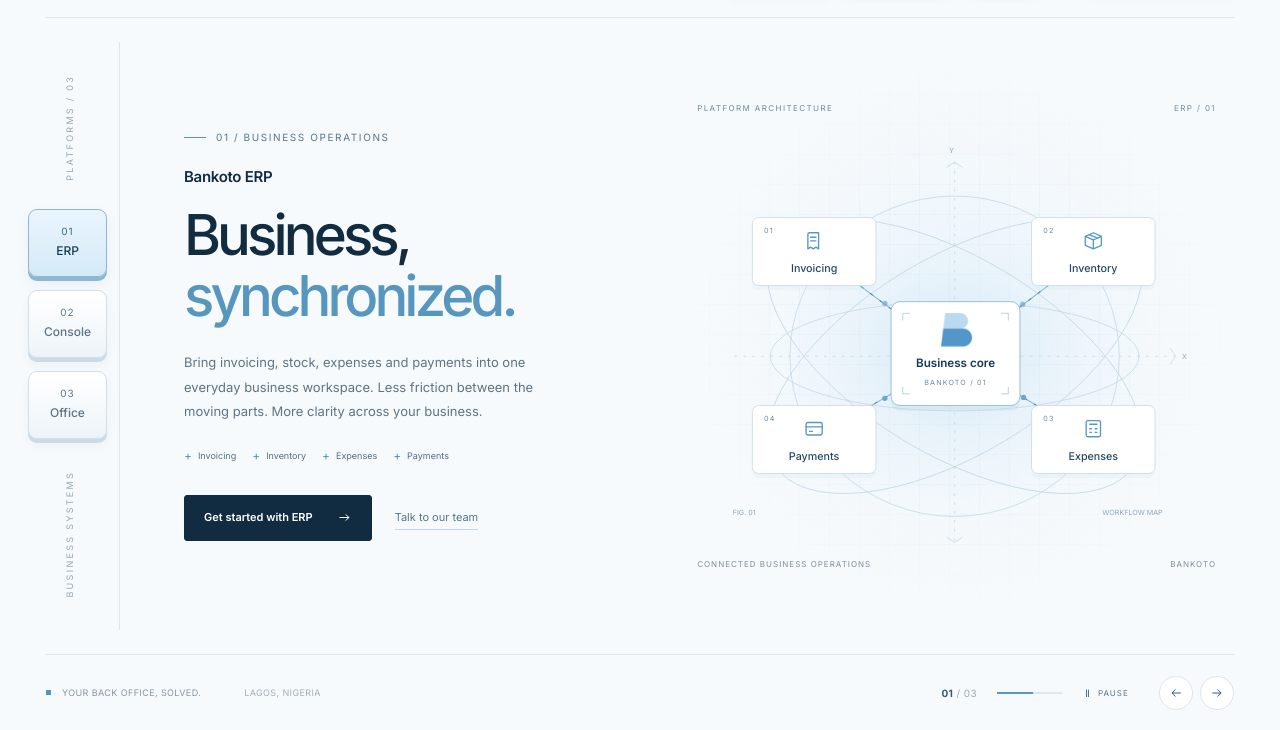
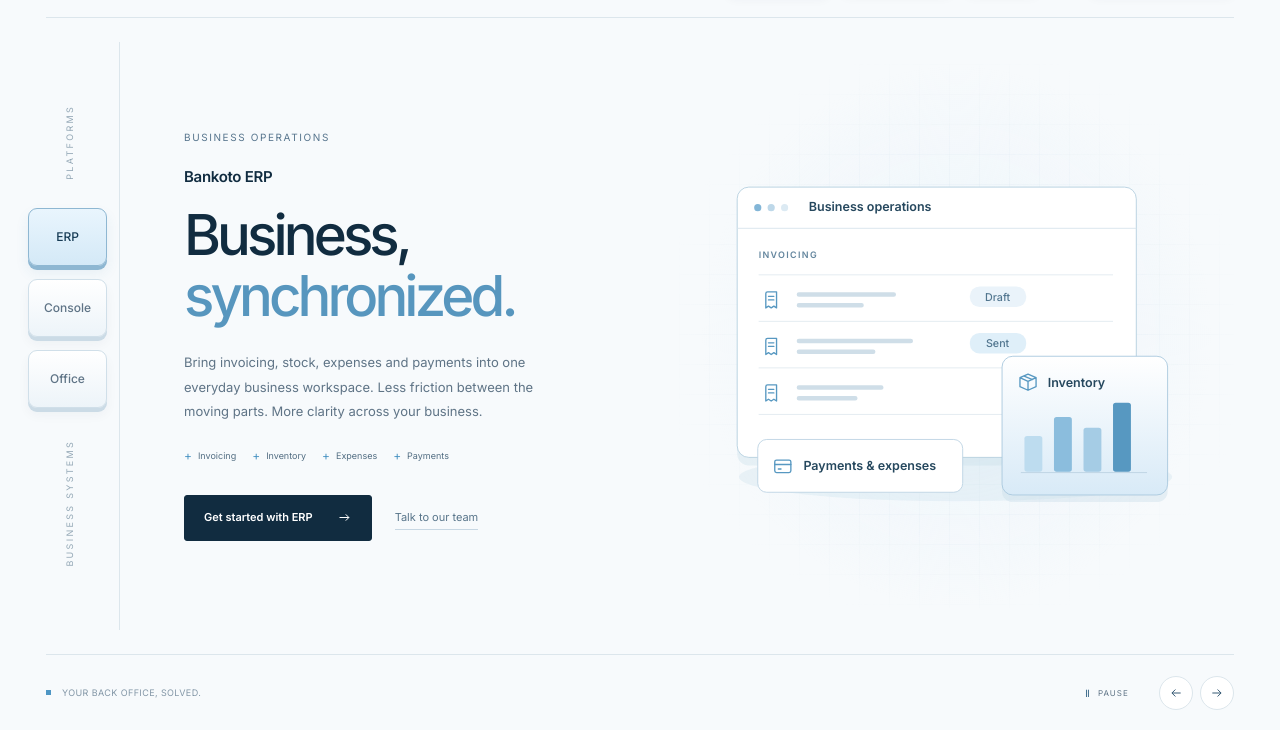
Before and after one commit to bankoto/console-work, a website: page bankoto-homepage.html in a window 1280 px wide. Shown: the part 70-800 px from the top of the page. Drawn offline with Linux system fonts and the light colour scheme.

Commit message:
Give each platform distinct artwork and simplify homepage labels

```diff
--- a/assets/homepage.js
+++ b/assets/homepage.js
@@ -1,7 +1,6 @@
 const slides = [...document.querySelectorAll('.platform-slide')];
 const tabs = [...document.querySelectorAll('.platform-tab')];
 const stage = document.querySelector('#platform-stage');
-const progress = document.querySelector('.cycle-track');
 const rotation = document.querySelector('#rotation-toggle');
 const reducedMotion = matchMedia('(prefers-reduced-motion: reduce)');
 let current = Math.max(0, slides.findIndex(slide => slide.dataset.platform === location.hash.slice(1)));
@@ -18,30 +17,58 @@ const icons = {
   sales: '<path d="M4 20h16M6 16v-4m6 4V8m6 8V4M4 9l6-5 5 2 5-4"/>',
   operations: '<path d="M4 5h16M4 12h16M4 19h16"/><circle cx="9" cy="5" r="2" fill="#fff"/><circle cx="16" cy="12" r="2" fill="#fff"/><circle cx="8" cy="19" r="2" fill="#fff"/>',
 };
-const models = [
-  { core: 'Business core', nodes: [['Invoicing','invoice'],['Inventory','inventory'],['Expenses','expenses'],['Payments','payments']] },
-  { core: 'Client workspace', nodes: [['Clients','clients'],['Experts','experts'],['Accounting','expenses'],['Formation','formation']] },
-  { core: 'Agentic tools', nodes: [['Finance','expenses'],['People','people'],['Sales','sales'],['Operations','operations']] },
+function icon(name, x, y, scale = 1) {
+  return '<g transform="translate('+x+' '+y+') scale('+scale+')" fill="none" stroke="#5798c1" stroke-width="1.5" stroke-linecap="round" stroke-linejoin="round">'+icons[name]+'</g>';
+}
+function illustration(label, content) {
+  return '<svg viewBox="0 0 620 520" role="img" aria-label="'+label+'"><defs><linearGradient id="surface-'+label.split(' ')[0]+'" x2="0" y2="1"><stop stop-color="#fff"/><stop offset="1" stop-color="#d8eaf7"/></linearGradient></defs>'+content+'</svg>';
+}
+const illustrations = [
+  illustration('ERP illustration: invoicing ledger, inventory bars and payment tools.',
+    '<ellipse cx="309" cy="418" rx="242" ry="27" fill="#d6e6f0" opacity=".45"/>'+
+    '<rect x="65" y="103" width="446" height="302" rx="13" fill="#c6dce9" opacity=".35"/>'+
+    '<rect x="65" y="94" width="446" height="302" rx="13" fill="#fff" stroke="#b5cfdf"/>'+
+    '<path d="M65 140h446" stroke="#d7e4ec"/><circle cx="88" cy="117" r="4" fill="#83b6d7"/><circle cx="103" cy="117" r="4" fill="#bed8e9"/><circle cx="118" cy="117" r="4" fill="#dceaf3"/>'+
+    '<text x="145" y="121" class="art-title">Business operations</text><text x="89" y="173" class="art-kicker">INVOICING</text>'+
+    '<path d="M89 192h396M89 244h396M89 296h396M89 348h396" stroke="#e1eaf0"/>'+
+    icon('invoice',92,208)+icon('invoice',92,260)+icon('invoice',92,312)+
+    '<g stroke="#cfdee8" stroke-width="5" stroke-linecap="round"><path d="M134 214h106m-106 12h70M134 266h125m-125 12h83M134 318h92m-92 12h63"/></g>'+
+    '<rect x="325" y="205" width="63" height="23" rx="11" fill="#eaf3fa"/><text x="356" y="221" text-anchor="middle" class="art-small">Draft</text>'+
+    '<rect x="325" y="257" width="63" height="23" rx="11" fill="#dfeff9"/><text x="356" y="273" text-anchor="middle" class="art-small">Sent</text>'+
+    '<rect x="361" y="291" width="185" height="155" rx="12" fill="#c8dde9" opacity=".4"/>'+
+    '<rect x="361" y="283" width="185" height="155" rx="12" fill="url(#surface-ERP)" stroke="#a9c9de"/>'+icon('inventory',378,300)+
+    '<text x="412" y="317" class="art-title">Inventory</text><path d="M382 413h141" stroke="#bdd3e2"/>'+
+    '<rect x="386" y="372" width="20" height="40" rx="3" fill="#bddcef"/><rect x="419" y="351" width="20" height="61" rx="3" fill="#8bbddd"/><rect x="452" y="363" width="20" height="49" rx="3" fill="#a5cce5"/><rect x="485" y="335" width="20" height="77" rx="3" fill="#5798c1"/>'+
+    '<rect x="88" y="376" width="229" height="59" rx="10" fill="#fff" stroke="#bdd4e3"/>'+icon('payments',104,394)+'<text x="139" y="410" class="art-title">Payments &amp; expenses</text>'),
+  illustration('Console illustration: a client folder, assigned experts and specialist documents.',
+    '<ellipse cx="316" cy="435" rx="231" ry="23" fill="#d6e6f0" opacity=".45"/>'+
+    '<path d="M154 148q0-14 14-14h95l29 30h205q17 0 17 17v209q0 17-17 17H171q-17 0-17-17Z" fill="#c5deee" stroke="#a4c6dd"/>'+
+    '<rect x="180" y="178" width="350" height="235" rx="12" fill="#d9e8f2" opacity=".5"/>'+
+    '<rect x="180" y="170" width="350" height="235" rx="12" fill="#fff" stroke="#b2ccde"/>'+
+    '<image href="/assets/bankoto-logo.jpeg" x="199" y="188" width="33" height="33"/><text x="246" y="211" class="art-title">Client workspace</text>'+
+    '<path d="M201 235h306" stroke="#dfE9f0"/>'+icon('expenses',209,254)+'<text x="246" y="271" class="art-label">Accounting</text>'+icon('formation',209,301)+'<text x="246" y="318" class="art-label">Company formation</text>'+
+    '<g fill="#dce9f2"><rect x="437" y="258" width="52" height="9" rx="4"/><rect x="437" y="305" width="52" height="9" rx="4"/></g>'+
+    '<rect x="56" y="209" width="155" height="130" rx="12" fill="#c7deed" opacity=".4"/><rect x="56" y="201" width="155" height="130" rx="12" fill="url(#surface-Console)" stroke="#a5c6dd"/>'+
+    '<text x="77" y="230" class="art-title">Assigned team</text><circle cx="90" cy="270" r="20" fill="#fff" stroke="#b9d3e4"/><circle cx="132" cy="270" r="20" fill="#fff" stroke="#b9d3e4"/><circle cx="174" cy="270" r="20" fill="#fff" stroke="#b9d3e4"/>'+
+    icon('people',78,258)+icon('people',120,258)+icon('people',162,258)+'<text x="133" y="311" text-anchor="middle" class="art-small">Experts, connected</text>'+
+    '<rect x="330" y="349" width="222" height="111" rx="11" fill="#d6e5ef" opacity=".5"/><rect x="330" y="341" width="222" height="111" rx="11" fill="#f9fcff" stroke="#a9c9df"/>'+icon('invoice',348,361)+
+    '<text x="385" y="377" class="art-title">Client documents</text><path d="M352 398h174m-174 13h126m-126 13h148" stroke="#c6dbe9" stroke-width="4" stroke-linecap="round"/>'),
+  illustration('Office illustration: an isometric toolkit with finance, people, sales and operations tools.',
+    '<ellipse cx="310" cy="445" rx="225" ry="25" fill="#d4e5f0" opacity=".5"/>'+
+    '<path d="m310 222 218 111v29L310 473 92 362v-29Z" fill="#c4ddec" opacity=".65"/><path d="m310 222 218 111-218 111L92 333Z" fill="#e8f3fa" stroke="#aacbe0"/>'+
+    '<path d="m310 169 218 111v29L310 420 92 309v-29Z" fill="#d1e5f3" stroke="#b2d0e4"/><path d="m310 169 218 111-218 111L92 280Z" fill="#f4faff" stroke="#a8c9df"/>'+
+    '<path d="m310 102 218 111v29L310 353 92 242v-29Z" fill="#d7eaf7" stroke="#a7c8df"/><path d="m310 102 218 111-218 111L92 213Z" fill="url(#surface-Office)" stroke="#91b9d4"/>'+
+    '<path d="m202 158 218 111M310 102v222m-108-56 218-111" stroke="#c0d9e9"/>'+
+    '<g transform="translate(281 126)"><rect width="58" height="46" rx="10" fill="#fff" stroke="#b8d2e3"/>'+icon('expenses',17,10)+'</g><text x="310" y="188" text-anchor="middle" class="art-small">Finance</text>'+
+    '<g transform="translate(174 182)"><rect width="58" height="46" rx="10" fill="#fff" stroke="#b8d2e3"/>'+icon('people',17,10)+'</g><text x="203" y="244" text-anchor="middle" class="art-small">People</text>'+
+    '<g transform="translate(388 182)"><rect width="58" height="46" rx="10" fill="#fff" stroke="#b8d2e3"/>'+icon('sales',17,10)+'</g><text x="417" y="244" text-anchor="middle" class="art-small">Sales</text>'+
+    '<g transform="translate(281 237)"><rect width="58" height="46" rx="10" fill="#fff" stroke="#b8d2e3"/>'+icon('operations',17,10)+'</g><text x="310" y="300" text-anchor="middle" class="art-small">Operations</text>'+
+    '<text x="310" y="382" text-anchor="middle" class="art-kicker">BANKOTO OFFICE</text><path d="m310 397 25 13-25 13-25-13Z" fill="#87b6d6" opacity=".6"/>')
 ];
-function diagram(model, index) {
-  const centers = [[151,166],[463,166],[463,376],[151,376]];
-  const nodes = model.nodes.map(([label, icon], i) => {
-    const [x,y] = centers[i];
-    return `<g transform="translate(${x-69} ${y-38})"><rect x="0" y="5" width="138" height="76" rx="7" fill="#c7dfea" opacity=".2"/><rect width="138" height="76" rx="7" fill="#fff" stroke="#cbdde9"/><text x="13" y="17" class="diagram-node-id">0${i+1}</text><g transform="translate(57 14)" fill="none" stroke="#5798c1" stroke-width="1.5" stroke-linecap="round" stroke-linejoin="round">${icons[icon]}</g><text x="69" y="61" text-anchor="middle" class="diagram-node-label">${label}</text></g>`;
-  }).join('');
-  return `<svg viewBox="0 0 620 520" role="img" aria-label="Illustrated ${['Bankoto ERP','Bankoto Console','Bankoto Office'][index]} workflow: ${model.nodes.map(n=>n[0]).join(', ')} connected through ${model.core.toLowerCase()}."><defs><radialGradient id="glow-${index}"><stop stop-color="#b9d8ed" stop-opacity=".5"/><stop offset="1" stop-color="#e9f4fc" stop-opacity="0"/></radialGradient></defs>
-    <ellipse cx="308" cy="283" rx="223" ry="186" fill="url(#glow-${index})"/><g fill="none" stroke="#bfd5e4" stroke-width=".8"><ellipse cx="308" cy="283" rx="235" ry="110" transform="rotate(-31 308 283)"/><ellipse cx="308" cy="283" rx="235" ry="110" transform="rotate(31 308 283)"/><ellipse cx="308" cy="283" rx="184" ry="179"/><ellipse cx="308" cy="283" rx="206" ry="61"/><path d="M308 66v425M62 283h492" stroke-dasharray="3 7"/><path d="m299 72 9-6 9 6m232 202 6 9-6 9M299 485l9 6 9-6"/></g>
-    <g stroke="#88b7d5" fill="none" stroke-width="1.2"><path d="m151 166 157 117 155-117M151 376l157-93 155 93"/><path d="m151 166 157 117 155-117M151 376l157-93 155 93" stroke="#4a93c4" class="diagram-flow"/></g>
-    <g fill="#6ca7cc"><circle cx="230" cy="224" r="3" class="diagram-pulse"/><circle cx="384" cy="225" r="3" class="diagram-pulse"/><circle cx="230" cy="330" r="3"/><circle cx="385" cy="329" r="3"/></g>${nodes}
-    <g><rect x="237" y="228" width="144" height="116" rx="10" fill="#bed8e8" opacity=".3"/><rect x="237" y="222" width="144" height="116" rx="10" fill="#fff" stroke="#91bad5"/><path d="M250 235h8m-8 0v8m118-8h-8m8 0v8M250 325h8m-8 0v-8m118 8h-8m8 0v-8" stroke="#b3cddd" fill="none"/><image href="/assets/bankoto-logo.jpeg" x="285" y="230" width="48" height="48"/><text x="309" y="295" text-anchor="middle" class="diagram-core-label">${model.core}</text><text x="309" y="315" text-anchor="middle" class="diagram-node-id">BANKOTO / 0${index+1}</text></g>
-    <g class="diagram-coordinate"><text x="302" y="56">Y</text><text x="562" y="286">X</text><text x="60" y="460">FIG. 0${index+1}</text><text x="473" y="460">WORKFLOW MAP</text></g></svg>`;
-}
-document.querySelectorAll('.diagram-host').forEach((host, index) => { host.insertAdjacentHTML('beforeend', diagram(models[index], index)); });
+document.querySelectorAll('.diagram-host').forEach((host, index) => { host.insertAdjacentHTML('beforeend', illustrations[index]); });
 function schedule() {
-  clearTimeout(timer); progress.classList.remove('running','paused');
-  if (!autoplay) return;
-  void progress.offsetWidth; progress.classList.add('running');
-  if (hovering || document.hidden) { progress.classList.add('paused'); return; }
+  clearTimeout(timer);
+  if (!autoplay || hovering || document.hidden) return;
   timer = setTimeout(() => selectSlide((current + 1) % slides.length, false), 9000);
 }
 function updatePlayback() {
@@ -55,7 +82,6 @@ function selectSlide(index, manual = true) {
   if (manual) autoplay = false;
   slides.forEach((slide, i) => { slide.hidden = i !== current; slide.classList.toggle('is-active', i === current); });
   tabs.forEach((tab, i) => { tab.setAttribute('aria-selected', String(i === current)); tab.tabIndex = i === current ? 0 : -1; });
-  document.querySelector('#slide-current').textContent = String(current + 1).padStart(2,'0');
   if (manual) history.replaceState({},'',`#${slides[current].dataset.platform}`);
   document.querySelector('.platform-menu').open = false;
   updatePlayback(); schedule();
--- a/bankoto-homepage.html
+++ b/bankoto-homepage.html
@@ -16,7 +16,7 @@
   <header class="site-header">
     <a class="home-brand" href="/" aria-label="Bankoto home"><img src="/assets/bankoto-logo.jpeg" alt="" width="47" height="47"><span>bankoto<span class="brand-dot">.</span></span></a>
     <nav class="main-nav" aria-label="Main navigation">
-      <details class="platform-menu"><summary>Platforms</summary><div class="platform-dropdown"><button type="button" data-slide="0"><small>01</small> Bankoto ERP</button><button type="button" data-slide="1"><small>02</small> Bankoto Console</button><button type="button" data-slide="2"><small>03</small> Bankoto Office</button></div></details>
+      <details class="platform-menu"><summary>Platforms</summary><div class="platform-dropdown"><button type="button" data-slide="0">Bankoto ERP</button><button type="button" data-slide="1">Bankoto Console</button><button type="button" data-slide="2">Bankoto Office</button></div></details>
       <button type="button" class="nav-button about-link" id="about-bankoto">About Bankoto</button>
       <a class="contact-link" href="mailto:support@bankoto.me">Contact</a>
     </nav>
@@ -24,32 +24,32 @@
   </header>
   <main class="showcase" aria-label="Explore Bankoto platforms">
     <aside class="platform-rail" aria-label="Platform navigation">
-      <span class="rail-caption" aria-hidden="true">PLATFORMS / 03</span>
+      <span class="rail-caption" aria-hidden="true">PLATFORMS</span>
       <div class="platform-tabs" role="tablist" aria-label="Choose a platform" aria-orientation="vertical">
-        <button class="platform-tab" id="tab-erp" type="button" role="tab" aria-selected="true" aria-controls="slide-erp" data-slide="0"><span class="tab-number">01</span><span class="tab-name">ERP</span></button>
-        <button class="platform-tab" id="tab-console" type="button" role="tab" aria-selected="false" aria-controls="slide-console" tabindex="-1" data-slide="1"><span class="tab-number">02</span><span class="tab-name">Console</span></button>
-        <button class="platform-tab" id="tab-office" type="button" role="tab" aria-selected="false" aria-controls="slide-office" tabindex="-1" data-slide="2"><span class="tab-number">03</span><span class="tab-name">Office</span></button>
+        <button class="platform-tab" id="tab-erp" type="button" role="tab" aria-selected="true" aria-controls="slide-erp" data-slide="0"><span class="tab-name">ERP</span></button>
+        <button class="platform-tab" id="tab-console" type="button" role="tab" aria-selected="false" aria-controls="slide-console" tabindex="-1" data-slide="1"><span class="tab-name">Console</span></button>
+        <button class="platform-tab" id="tab-office" type="button" role="tab" aria-selected="false" aria-controls="slide-office" tabindex="-1" data-slide="2"><span class="tab-name">Office</span></button>
       </div>
       <span class="rail-caption" aria-hidden="true">BUSINESS SYSTEMS</span>
     </aside>
     <section class="slide-stage" id="platform-stage" aria-label="Platform showcase" aria-roledescription="carousel" aria-live="off">
       <article class="platform-slide is-active" id="slide-erp" data-platform="erp" role="tabpanel" aria-labelledby="tab-erp">
-        <div class="hero-copy"><div class="platform-id">01 / BUSINESS OPERATIONS</div><h2 class="product-name">Bankoto ERP</h2><h1>Business,<br><span class="light-word">synchronized.</span></h1><p>Bring invoicing, stock, expenses and payments into one everyday business workspace. Less friction between the moving parts. More clarity across your business.</p><ul class="feature-list"><li>Invoicing</li><li>Inventory</li><li>Expenses</li><li>Payments</li></ul><div class="hero-actions"><a class="launch-platform" href="https://www.kotobill.bankoto.me/register">Get started with ERP <svg viewBox="0 0 24 24" fill="none" stroke="currentColor" stroke-width="1.6" aria-hidden="true"><path d="M4 12h15m-5-5 5 5-5 5"/></svg></a><a class="secondary-action" href="mailto:support@bankoto.me?subject=Bankoto%20ERP%20enquiry">Talk to our team</a></div></div>
-        <figure class="platform-figure"><div class="diagram-host"><div class="diagram-topline"><span>PLATFORM ARCHITECTURE</span><span>ERP / 01</span></div><div class="diagram-bottomline"><span>CONNECTED BUSINESS OPERATIONS</span><span>BANKOTO</span></div></div></figure>
+        <div class="hero-copy"><div class="platform-id">BUSINESS OPERATIONS</div><h2 class="product-name">Bankoto ERP</h2><h1>Business,<br><span class="light-word">synchronized.</span></h1><p>Bring invoicing, stock, expenses and payments into one everyday business workspace. Less friction between the moving parts. More clarity across your business.</p><ul class="feature-list"><li>Invoicing</li><li>Inventory</li><li>Expenses</li><li>Payments</li></ul><div class="hero-actions"><a class="launch-platform" href="https://www.kotobill.bankoto.me/register">Get started with ERP <svg viewBox="0 0 24 24" fill="none" stroke="currentColor" stroke-width="1.6" aria-hidden="true"><path d="M4 12h15m-5-5 5 5-5 5"/></svg></a><a class="secondary-action" href="mailto:support@bankoto.me?subject=Bankoto%20ERP%20enquiry">Talk to our team</a></div></div>
+        <figure class="platform-figure"><div class="diagram-host"></div></figure>
       </article>
       <article class="platform-slide" id="slide-console" data-platform="console" role="tabpanel" aria-labelledby="tab-console" hidden>
-        <div class="hero-copy"><div class="platform-id">02 / SPECIALIST WORKSPACE</div><h2 class="product-name">Bankoto Console</h2><h1>Your experts.<br><span class="light-word">Connected.</span></h1><p>Bring clients, consultants and specialist work together. Keep accounting, company formation and client documents moving in one shared, controlled workspace.</p><ul class="feature-list"><li>Accounting</li><li>Company formation</li><li>Team access</li></ul><div class="hero-actions"><a class="launch-platform" href="/console/login">Enter Console <svg viewBox="0 0 24 24" fill="none" stroke="currentColor" stroke-width="1.6" aria-hidden="true"><path d="M4 12h15m-5-5 5 5-5 5"/></svg></a><a class="secondary-action" href="mailto:support@bankoto.me?subject=Bankoto%20Console%20enquiry">Talk to our team</a></div></div>
-        <figure class="platform-figure"><div class="diagram-host"><div class="diagram-topline"><span>PLATFORM ARCHITECTURE</span><span>CONSOLE / 02</span></div><div class="diagram-bottomline"><span>CLIENTS + PEOPLE + EXPERTISE</span><span>BANKOTO</span></div></div></figure>
+        <div class="hero-copy"><div class="platform-id">SPECIALIST WORKSPACE</div><h2 class="product-name">Bankoto Console</h2><h1>Your experts.<br><span class="light-word">Connected.</span></h1><p>Bring clients, consultants and specialist work together. Keep accounting, company formation and client documents moving in one shared, controlled workspace.</p><ul class="feature-list"><li>Accounting</li><li>Company formation</li><li>Team access</li></ul><div class="hero-actions"><a class="launch-platform" href="/console/login">Enter Console <svg viewBox="0 0 24 24" fill="none" stroke="currentColor" stroke-width="1.6" aria-hidden="true"><path d="M4 12h15m-5-5 5 5-5 5"/></svg></a><a class="secondary-action" href="mailto:support@bankoto.me?subject=Bankoto%20Console%20enquiry">Talk to our team</a></div></div>
+        <figure class="platform-figure"><div class="diagram-host"></div></figure>
       </article>
       <article class="platform-slide" id="slide-office" data-platform="office" role="tabpanel" aria-labelledby="tab-office" hidden>
-        <div class="hero-copy"><div class="platform-id">03 / AGENTIC ENTERPRISE TOOLS</div><h2 class="product-name">Bankoto Office</h2><h1>More space<br><span class="light-word">to think big.</span></h1><p>AI-powered tools for finance, legal, people, operations, sales and support. Give your team room to focus on the work that moves your business forward.</p><ul class="feature-list"><li>Finance</li><li>People</li><li>Sales</li><li>Operations</li></ul><div class="hero-actions"><a class="launch-platform" href="/office">Explore Office <svg viewBox="0 0 24 24" fill="none" stroke="currentColor" stroke-width="1.6" aria-hidden="true"><path d="M4 12h15m-5-5 5 5-5 5"/></svg></a><a class="secondary-action" href="mailto:support@bankoto.me?subject=Bankoto%20Office%20enquiry">Talk to our team</a></div></div>
-        <figure class="platform-figure"><div class="diagram-host"><div class="diagram-topline"><span>PLATFORM ARCHITECTURE</span><span>OFFICE / 03</span></div><div class="diagram-bottomline"><span>INTELLIGENT TOOLS FOR YOUR TEAM</span><span>BANKOTO</span></div></div></figure>
+        <div class="hero-copy"><div class="platform-id">AGENTIC ENTERPRISE TOOLS</div><h2 class="product-name">Bankoto Office</h2><h1>More space<br><span class="light-word">to think big.</span></h1><p>AI-powered tools for finance, legal, people, operations, sales and support. Give your team room to focus on the work that moves your business forward.</p><ul class="feature-list"><li>Finance</li><li>People</li><li>Sales</li><li>Operations</li></ul><div class="hero-actions"><a class="launch-platform" href="/office">Explore Office <svg viewBox="0 0 24 24" fill="none" stroke="currentColor" stroke-width="1.6" aria-hidden="true"><path d="M4 12h15m-5-5 5 5-5 5"/></svg></a><a class="secondary-action" href="mailto:support@bankoto.me?subject=Bankoto%20Office%20enquiry">Talk to our team</a></div></div>
+        <figure class="platform-figure"><div class="diagram-host"></div></figure>
       </article>
     </section>
   </main>
   <footer class="site-footer">
-    <div class="footer-note"><span class="tiny-square" aria-hidden="true"></span><span>YOUR BACK OFFICE, SOLVED.</span><span class="footer-location">LAGOS, NIGERIA</span></div>
-    <div class="slide-controls" aria-label="Slideshow controls"><div class="slide-counter"><strong id="slide-current">01</strong><span> / 03</span></div><div class="cycle-track" aria-hidden="true"><div class="cycle-fill"></div></div><button class="rotation-toggle" type="button" id="rotation-toggle" aria-label="Pause slideshow" aria-pressed="false"><span class="rotation-symbol" aria-hidden="true">Ⅱ</span><span>PAUSE</span></button><div class="arrow-controls"><button type="button" id="previous-platform" aria-label="Previous platform"><svg viewBox="0 0 24 24" fill="none" stroke="currentColor" stroke-width="1.7" aria-hidden="true"><path d="M20 12H5m6-6-6 6 6 6"/></svg></button><button type="button" id="next-platform" aria-label="Next platform"><svg viewBox="0 0 24 24" fill="none" stroke="currentColor" stroke-width="1.7" aria-hidden="true"><path d="M4 12h15m-6-6 6 6-6 6"/></svg></button></div></div>
+    <div class="footer-note"><span class="tiny-square" aria-hidden="true"></span><span>YOUR BACK OFFICE, SOLVED.</span></div>
+    <div class="slide-controls" aria-label="Slideshow controls"><button class="rotation-toggle" type="button" id="rotation-toggle" aria-label="Pause slideshow" aria-pressed="false"><span class="rotation-symbol" aria-hidden="true">Ⅱ</span><span>PAUSE</span></button><div class="arrow-controls"><button type="button" id="previous-platform" aria-label="Previous platform"><svg viewBox="0 0 24 24" fill="none" stroke="currentColor" stroke-width="1.7" aria-hidden="true"><path d="M20 12H5m6-6-6 6 6 6"/></svg></button><button type="button" id="next-platform" aria-label="Next platform"><svg viewBox="0 0 24 24" fill="none" stroke="currentColor" stroke-width="1.7" aria-hidden="true"><path d="M4 12h15m-6-6 6 6-6 6"/></svg></button></div></div>
   </footer>
 </div>
 <dialog class="company-dialog" id="company-dialog" aria-labelledby="company-title"><button class="dialog-close" id="close-company" type="button" aria-label="Close about Bankoto">×</button><div class="dialog-kicker">ONE CONNECTED ECOSYSTEM</div><h2 id="company-title">Every side of your business.<br>A better way to work.</h2><p>Bankoto brings everyday business operations, specialist expertise and AI-powered enterprise tools into one ecosystem. Explore ERP for your operations, Console for your shared specialist workspace, and Office for your team’s intelligent tools.</p><a href="mailto:support@bankoto.me">Start a conversation →</a></dialog>
```
Also changed, not shown: index.html (+13 -13 lines), assets/homepage.css.
